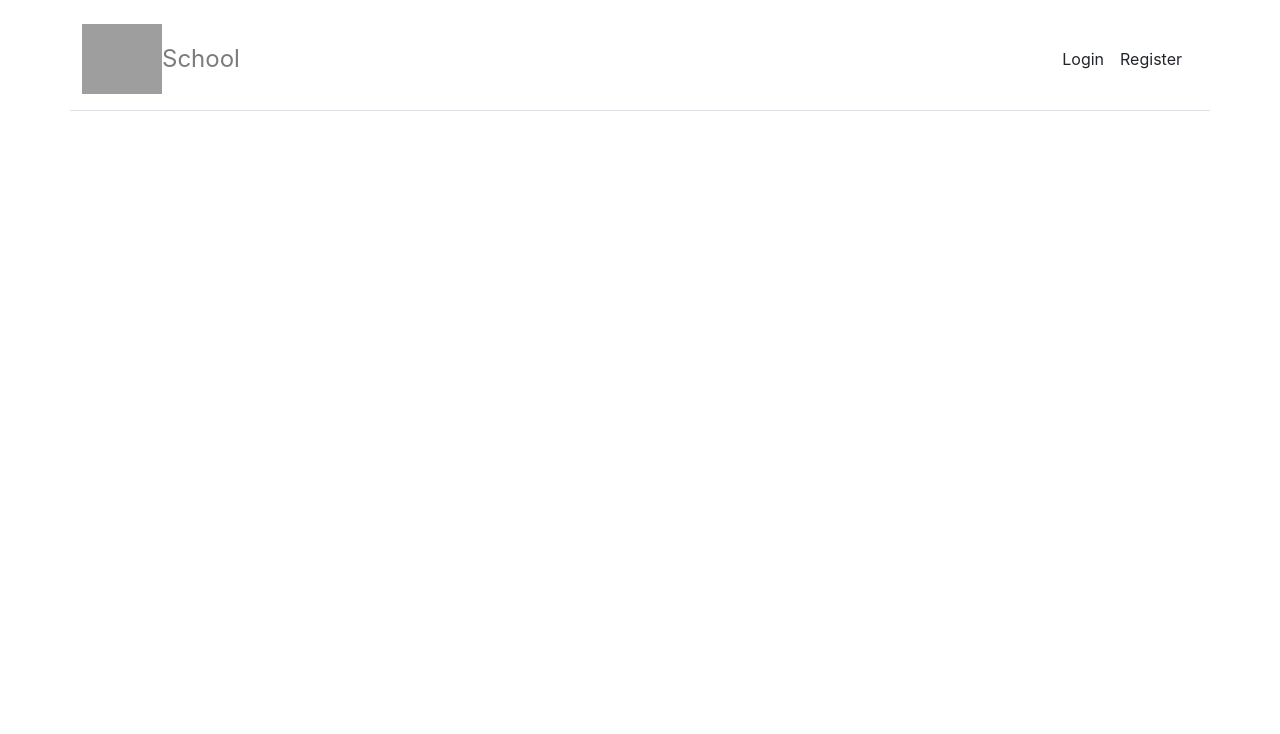
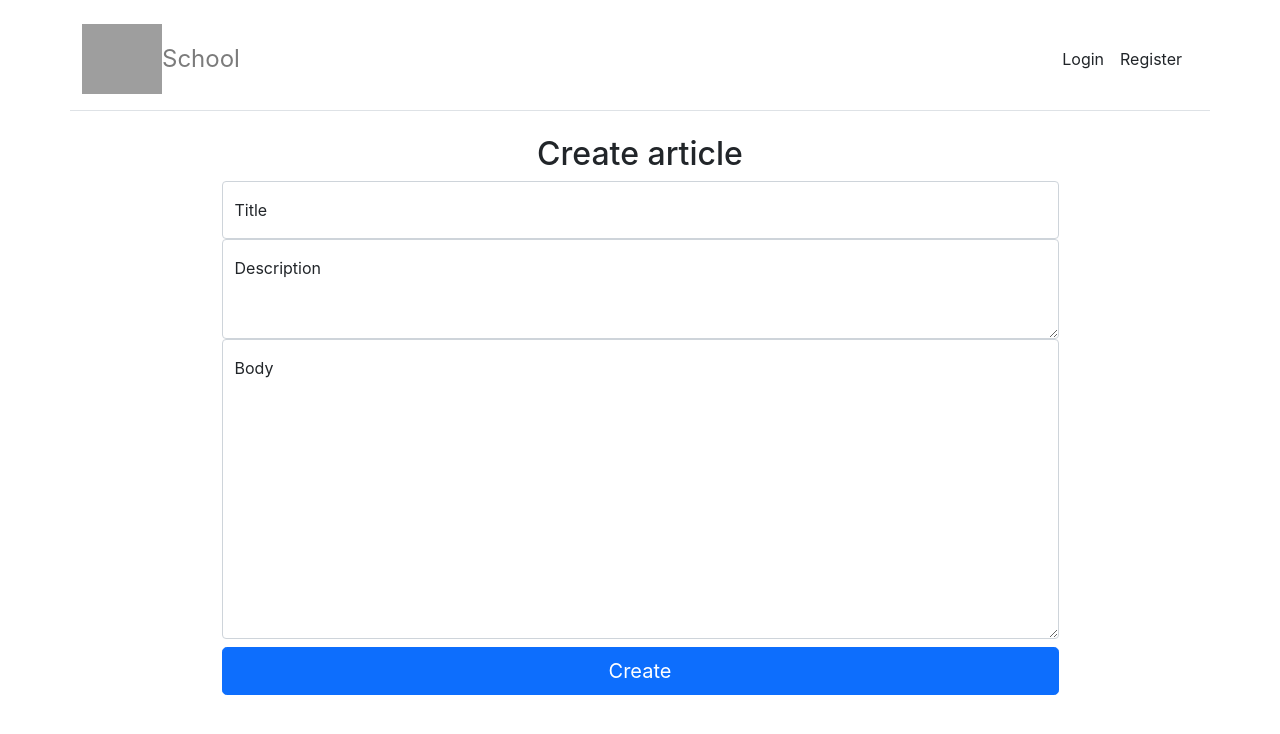
Before and after one commit to Nigohmahram/full-stack-project, a React (Create React App) app: page /create-article in a window 1280 px wide. Shown: the top 734 px of the page. Built offline with nearby package versions, Linux system fonts and the light colour scheme; no server answers; grey boxes are pictures that could not be loaded.

Commit message:
Create article. UI

```diff
--- a/src/App.js
+++ b/src/App.js
@@ -1,5 +1,5 @@
 import { Route, Routes } from 'react-router-dom';
-import { ArticleDetail, Login, Main, Navbar, Register } from './component';
+import { ArticleDetail, CreateArticle, Login, Main, Navbar, Register } from './component';
 import { useEffect } from 'react';
 import AuthService from './service/auth';
 import { useDispatch } from 'react-redux';
@@ -42,6 +42,7 @@
 					<Route path='/login' element={<Login />} />
 					<Route path='/register' element={<Register />} />
 					<Route path='/article/:slug' element={<ArticleDetail />} />
+					<Route path='/create-article' element={<CreateArticle />} />
 				</Routes>
 			</div>
 		</div>
--- /dev/null
+++ b/src/component/create-article.jsx
@@ -0,0 +1,26 @@
+import { useState } from 'react';
+import { Input, TextArea } from '../ui';
+
+const CreateArticle = () => {
+	const [title, setTitle] = useState('');
+	const [description, setDescription] = useState('');
+	const [body, setBody] = useState('');
+
+	return (
+		<div className='text-center'>
+			<h1 className='fs-2'>Create article</h1>
+			<div className='w-75 mx-auto'>
+				<form>
+					<Input label={'Title'} state={title} setState={setTitle} />
+					<TextArea label={'Description'} state={description} setState={setDescription} />
+					<TextArea label={'Body'} state={body} setState={setBody} height={'300px'} />
+					<button className='w-100 btn btn-lg btn-primary mt-2' type='submit'>
+						Create
+					</button>
+				</form>
+			</div>
+		</div>
+	);
+};
+
+export default CreateArticle;
--- a/src/component/index.js
+++ b/src/component/index.js
@@ -4,3 +4,4 @@
 export { default as Navbar } from './navbar';
 export { default as ValidationError } from './validation-error';
 export { default as ArticleDetail } from './article-detail';
+export { default as CreateArticle } from './create-article';
--- a/src/component/navbar.jsx
+++ b/src/component/navbar.jsx
@@ -28,6 +28,9 @@
 						>
 							{user.username}
 						</p>
+						<Link to={'/create-article'} className='btn btn-primary me-3 py-2 text-dark text-decoration-none'>
+							Create++
+						</Link>
 						<button className='btn btn-outline-danger' onClick={logoutHandler}>
 							Logout
 						</button>
--- a/src/ui/index.js
+++ b/src/ui/index.js
@@ -1,2 +1,3 @@
 export { default as Input } from './input';
 export { default as Loader } from './loader';
+export { default as TextArea } from './text-area';
--- /dev/null
+++ b/src/ui/text-area.jsx
@@ -0,0 +1,17 @@
+const TextArea = ({ label, state, setState, height = '100px' }) => {
+	return (
+		<div className='form-floating'>
+			<textarea
+				className='form-control'
+				placeholder={label}
+				value={state}
+				onChange={e => setState(e.target.value)}
+				id='floatingTextarea2'
+				style={{ height: height }}
+			></textarea>
+			<label htmlFor='floatingTextarea2'>{label}</label>
+		</div>
+	);
+};
+
+export default TextArea;
```
